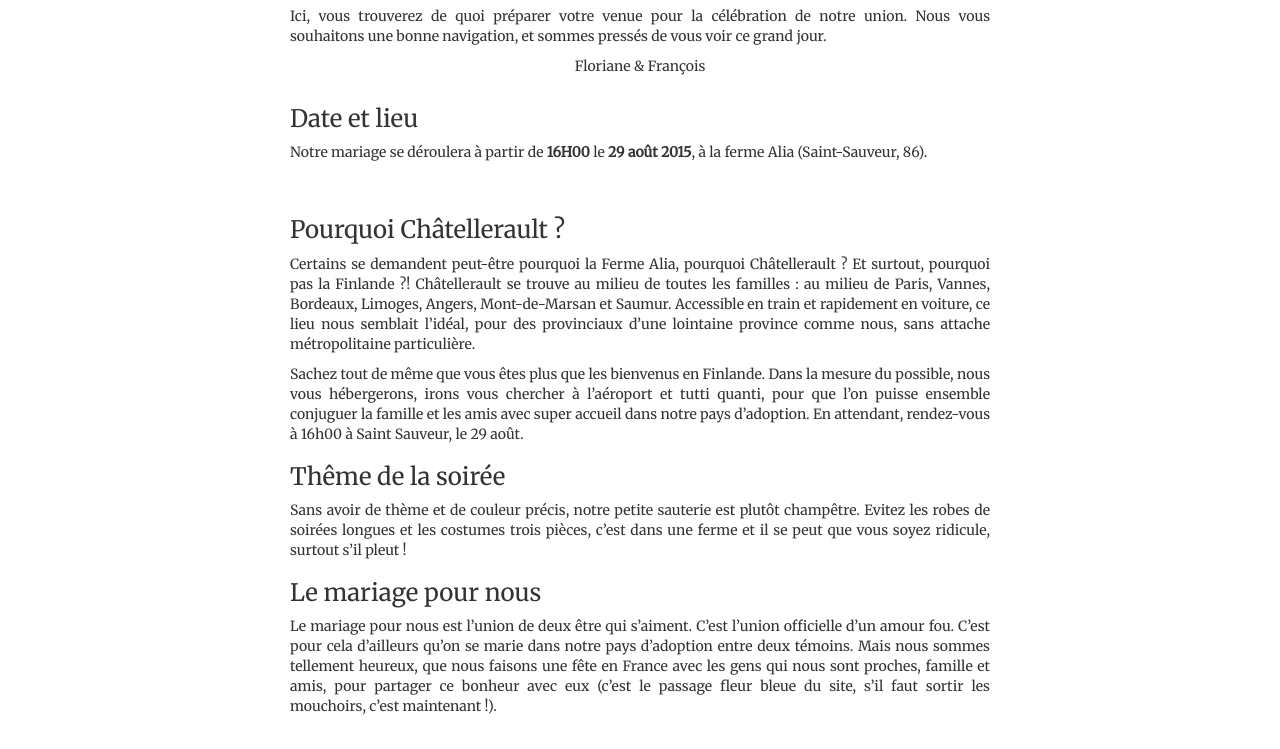
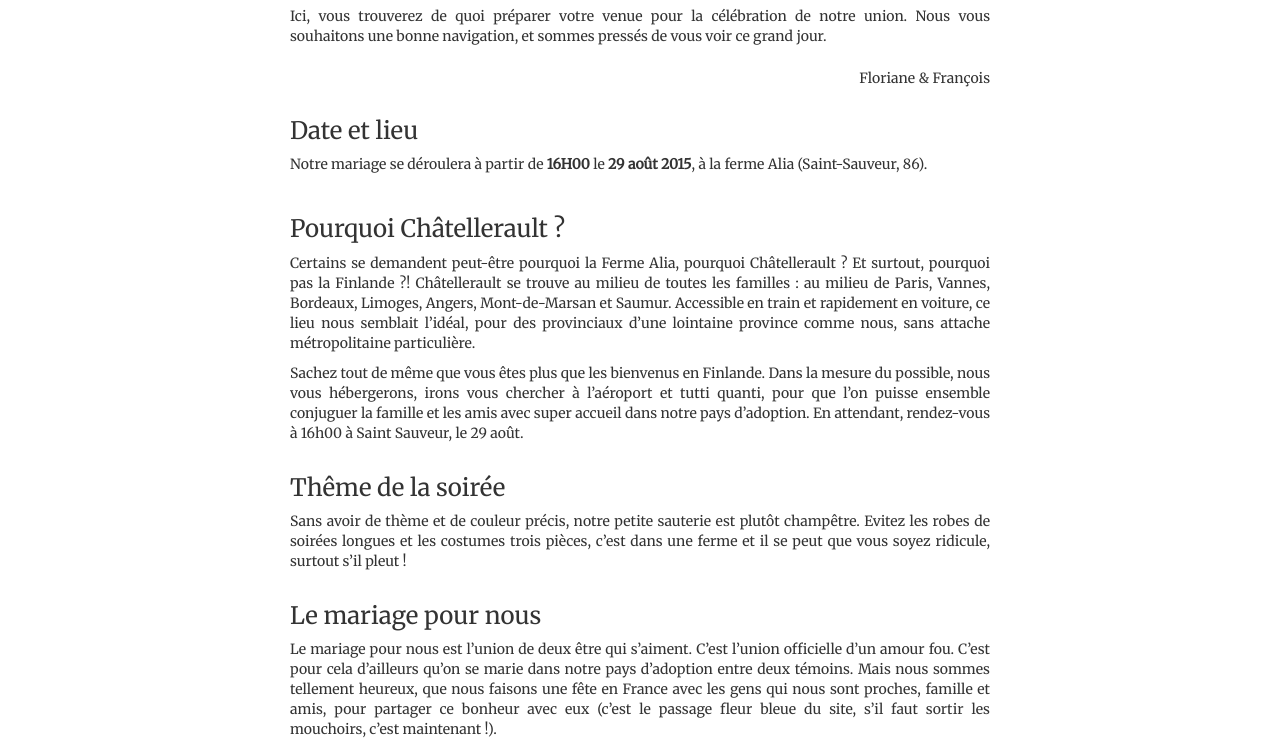
Before and after one commit to francois-travais/wedding-angular, a website: page app/index.html in a window 1280 px wide. Shown: the part 657-1406 px from the top of the page. Before the commit the page ends 1383 px from the top, so only its background shows below. Drawn offline with nearby package versions, Linux system fonts and the light colour scheme; some packages are replaced by stand-ins of ours; a script that the page names is missing.

Commit message:
+ Home page title margin tops bigger

```diff
--- a/app/css/app.css
+++ b/app/css/app.css
@@ -249,3 +249,7 @@ a:hover, a:active, a:focus {
     padding-top: 16px;
     padding-bottom: 16px;
 }
+
+.home .explanations h3 {
+    margin-top: 32px;
+}
--- a/app/partials/home.html
+++ b/app/partials/home.html
@@ -17,7 +17,7 @@
         </div>
     </div>
 </section>
-<div class="container-fluid">
+<div class="container-fluid home">
     <div class="container abstract">
         <h2>Bienvenue sur notre site de mariage !</h2>
 
@@ -26,7 +26,7 @@
             bonne navigation, et sommes pressés de vous voir ce grand jour.
         </p>
 
-        <p style="text-align: center;">Floriane & François</p>
+        <p style="text-align: right; margin-top: 22px;">Floriane & François</p>
     </div>
     <div class="container">
         <h3>Date et lieu</h3>
@@ -39,7 +39,7 @@
     <div class="container">
         <leaflet defaults="mapDefaults" markers="markers" center="center" style="height: 300px;"></leaflet>
     </div>
-    <div class="container" style="margin-top: 2%;">
+    <div class="container explanations">
         <h3>Pourquoi Châtellerault ?</h3>
 
         <p class="justify">
```
Also changed, not shown: app/partials/components/contact-form.html (+2 -3 lines), app/partials/components/reply-form.html (+2 -3 lines).
